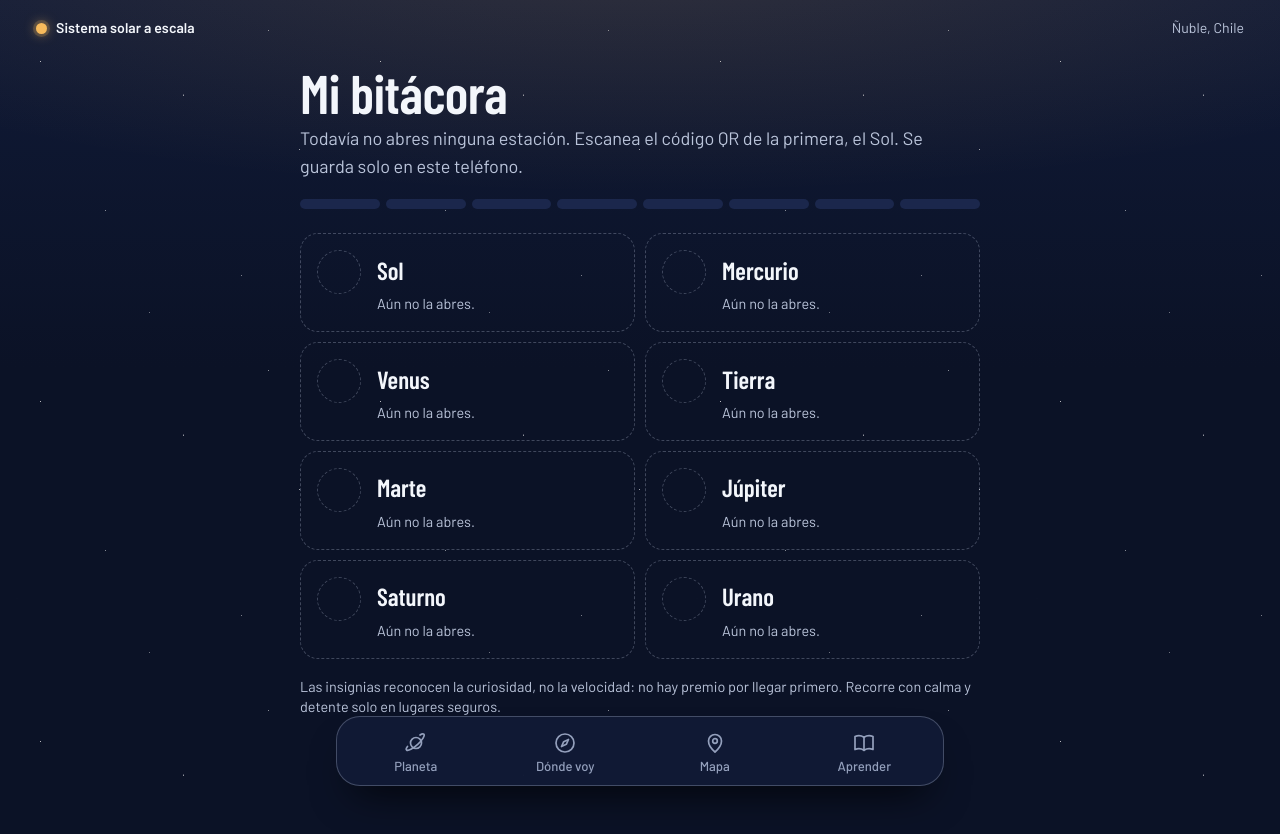
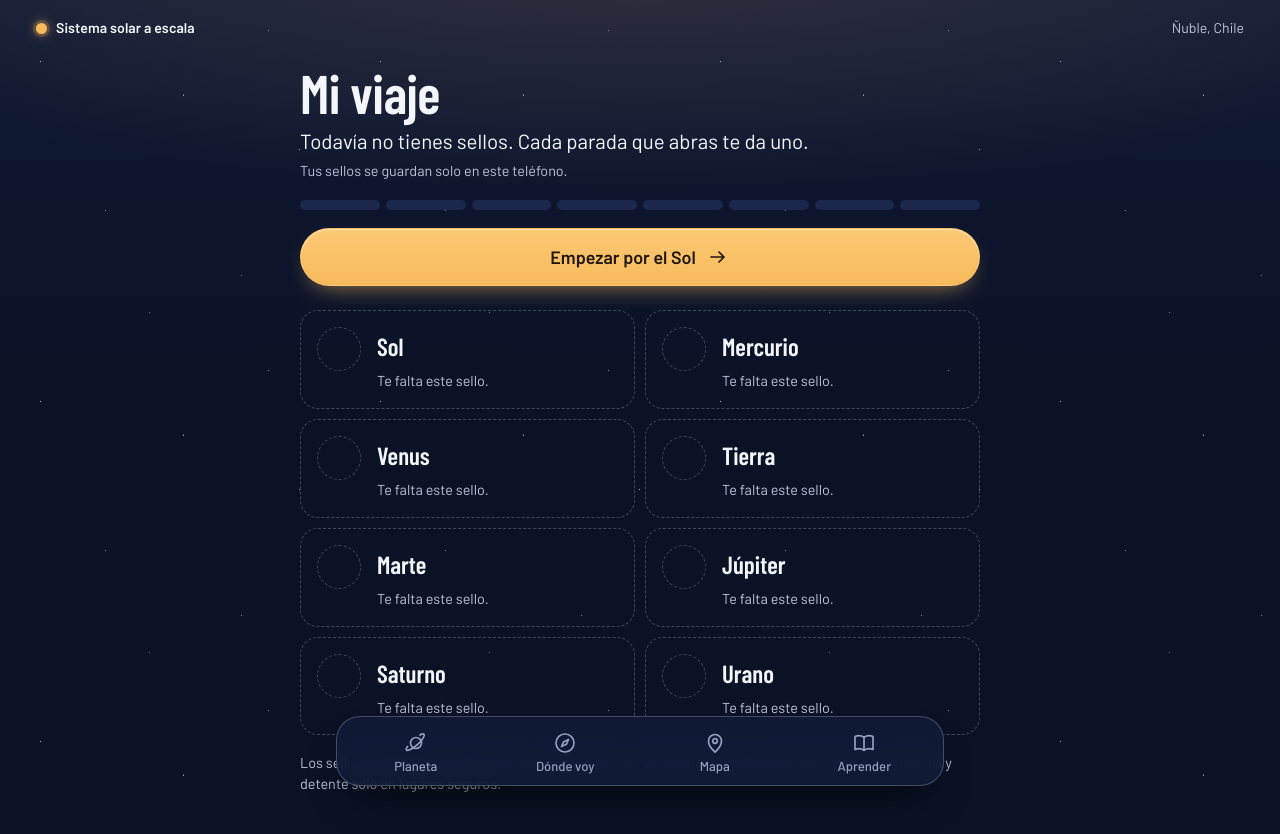
Before and after one commit to pedroandr3s/sistemasolar, a Next.js app: page /bitacora in a window 1280 px wide. Shown: the top 834 px of the page. Built offline with nearby package versions, Linux system fonts and the light colour scheme; no server answers.

Commit message:
Bitacora: sellos, mensaje de avance y boton a la parada que falta

```diff
--- a/src/components/progress/Bitacora.tsx
+++ b/src/components/progress/Bitacora.tsx
@@ -16,16 +16,24 @@ export function Bitacora() {
   const stations = [...STATIONS].sort((a, b) => a.order - b.order);
   const visited = stations.filter((s) => progress.visits[s.id]);
   const complete = visited.length === stations.length;
+  /** La primera parada que falta: el siguiente paso sugerido. */
+  const pending = stations.find((s) => !progress.visits[s.id]);
   const lastBody = BODIES[stations[stations.length - 1]!.bodyId];
 
   return (
     <div className="wrap" style={{ paddingTop: 14 }}>
-      <h1 className="page-title">Mi bitácora</h1>
-      <p className="muted" style={{ marginTop: 6 }}>
+      <h1 className="page-title">Mi viaje</h1>
+      <p className="lead" style={{ margin: "8px 0 0" }} role="status">
         {visited.length === 0
-          ? "Todavía no abres ninguna estación. Escanea el código QR de la primera, el Sol."
-          : `Abriste ${visited.length} de ${stations.length} estaciones.`}{" "}
-        Se guarda solo en este teléfono.
+          ? "Todavía no tienes sellos. Cada parada que abras te da uno."
+          : complete
+            ? "¡Completaste el recorrido! Tienes los 8 sellos."
+            : visited.length < stations.length / 2
+              ? `¡Buen comienzo! Llevas ${visited.length} de ${stations.length} sellos.`
+              : `¡Vas por más de la mitad! Llevas ${visited.length} de ${stations.length} sellos.`}
+      </p>
+      <p className="small muted" style={{ marginTop: 4 }}>
+        Tus sellos se guardan solo en este teléfono.
       </p>
 
       <div className="log-progress" aria-hidden="true">
@@ -33,6 +41,13 @@ export function Bitacora() {
           <span key={s.id} style={progress.visits[s.id] ? { background: BODIES[s.bodyId].color } : undefined} />
         ))}
       </div>
+
+      {pending && (
+        <Link className="btn btn--primary btn--big btn--block" href={stationPath(pending.id)} style={{ marginTop: 18 }}>
+          {visited.length === 0 ? "Empezar por el Sol" : `Ir a ${pending.name}`}
+          <Icon name="arrow-right" size={24} />
+        </Link>
+      )}
 
       {complete && (
         <div className="idea" style={{ marginTop: 22 }}>
@@ -66,14 +81,14 @@ export function Bitacora() {
                 {date ? (
                   <>
                     <p className="small muted" style={{ margin: "0 0 6px" }}>
-                      Insignia obtenida el {formatChileDate(new Date(date))}
+                      Sello obtenido el {formatChileDate(new Date(date))}
                       {quiz !== undefined ? `. Quiz: ${quiz} de 3` : ""}.
                     </p>
                     <p style={{ margin: 0 }}>{body.keyIdea}</p>
                   </>
                 ) : (
                   <p className="small muted" style={{ margin: 0 }}>
-                    Aún no la abres.
+                    Te falta este sello.
                   </p>
                 )}
               </div>
@@ -95,7 +110,7 @@ export function Bitacora() {
         </button>
       )}
       <p className="small muted" style={{ marginTop: 18 }}>
-        Las insignias reconocen la curiosidad, no la velocidad: no hay premio por llegar primero. Recorre con calma y
+        Los sellos reconocen la curiosidad, no la velocidad: no hay premio por llegar primero. Recorre con calma y
         detente solo en lugares seguros.
       </p>
     </div>
```
